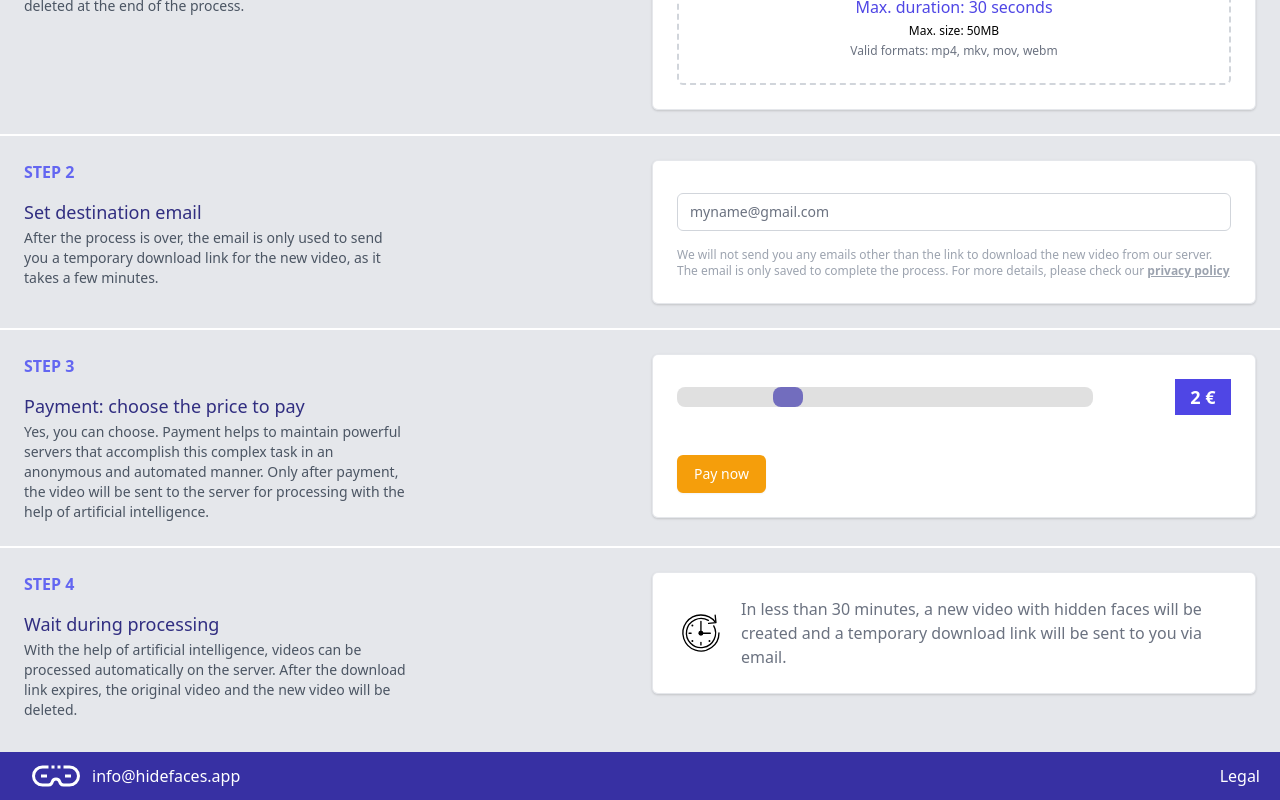
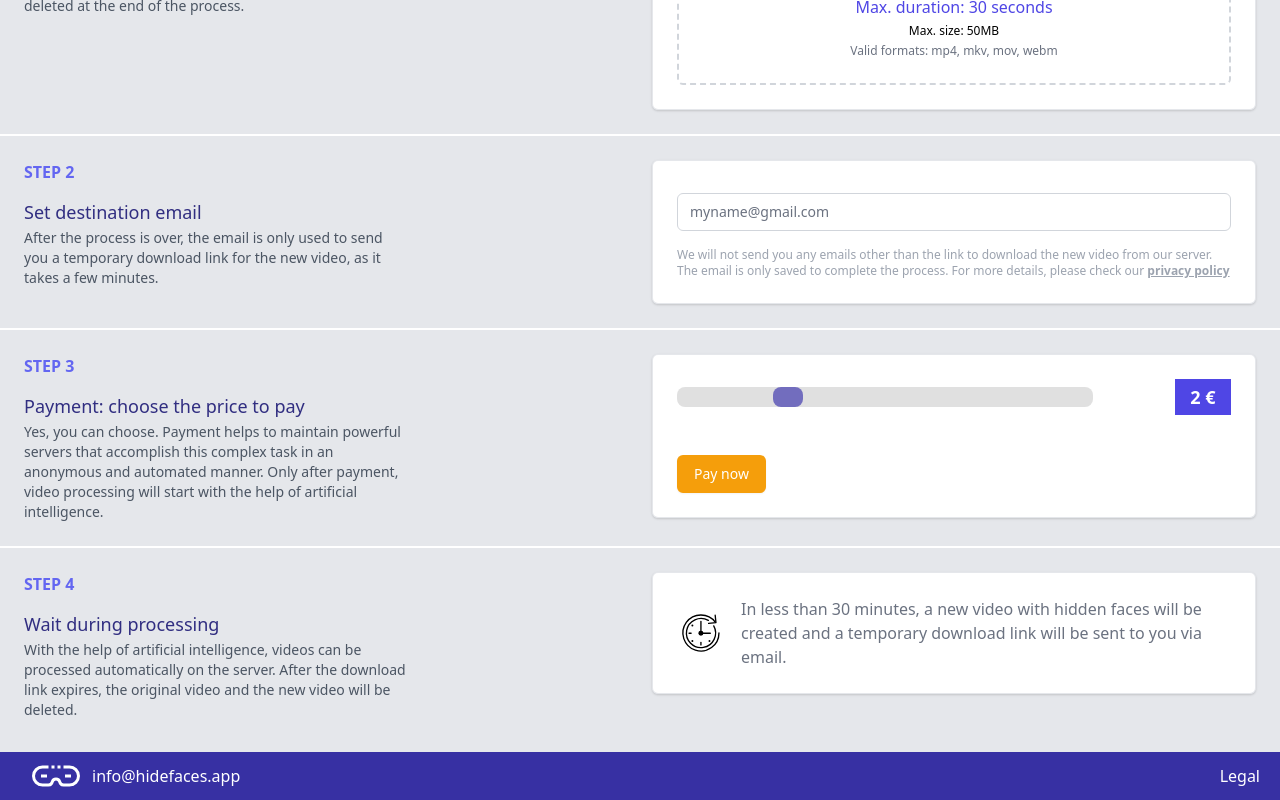
Before and after one commit to AppVery/hidefaces-web, a React (Create React App) app: page / in a window 1280 px wide. Shown: the part 1501-2301 px from the top of the page. Built offline with nearby package versions, Linux system fonts and the light colour scheme; the HTML template or start-up script is replaced by a standard one.

Commit message:
📋 update step 3 content

```diff
--- a/src/content/steps.ts
+++ b/src/content/steps.ts
@@ -17,7 +17,7 @@ export const stepsContent = [
     title: 'Step 3',
     subtitle: 'Payment: choose the price to pay',
     description:
-      'Yes, you can choose. Payment helps to maintain powerful servers that accomplish this complex task in an anonymous and automated manner. Only after payment, the video will be sent to the server for processing with the help of artificial intelligence.',
+      'Yes, you can choose. Payment helps to maintain powerful servers that accomplish this complex task in an anonymous and automated manner. Only after payment, video processing will start with the help of artificial intelligence.',
   },
   {
     title: 'Step 4',
```
